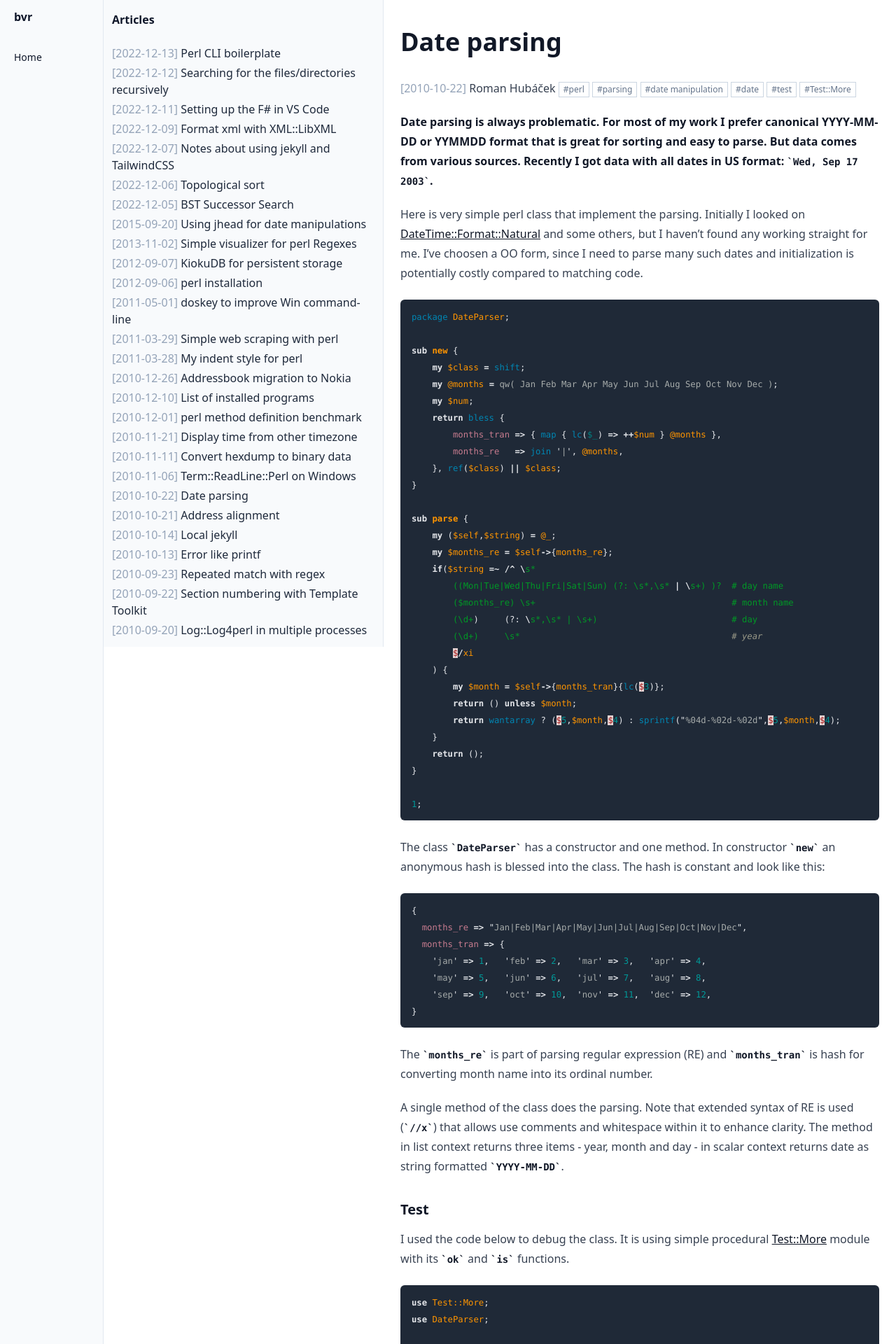
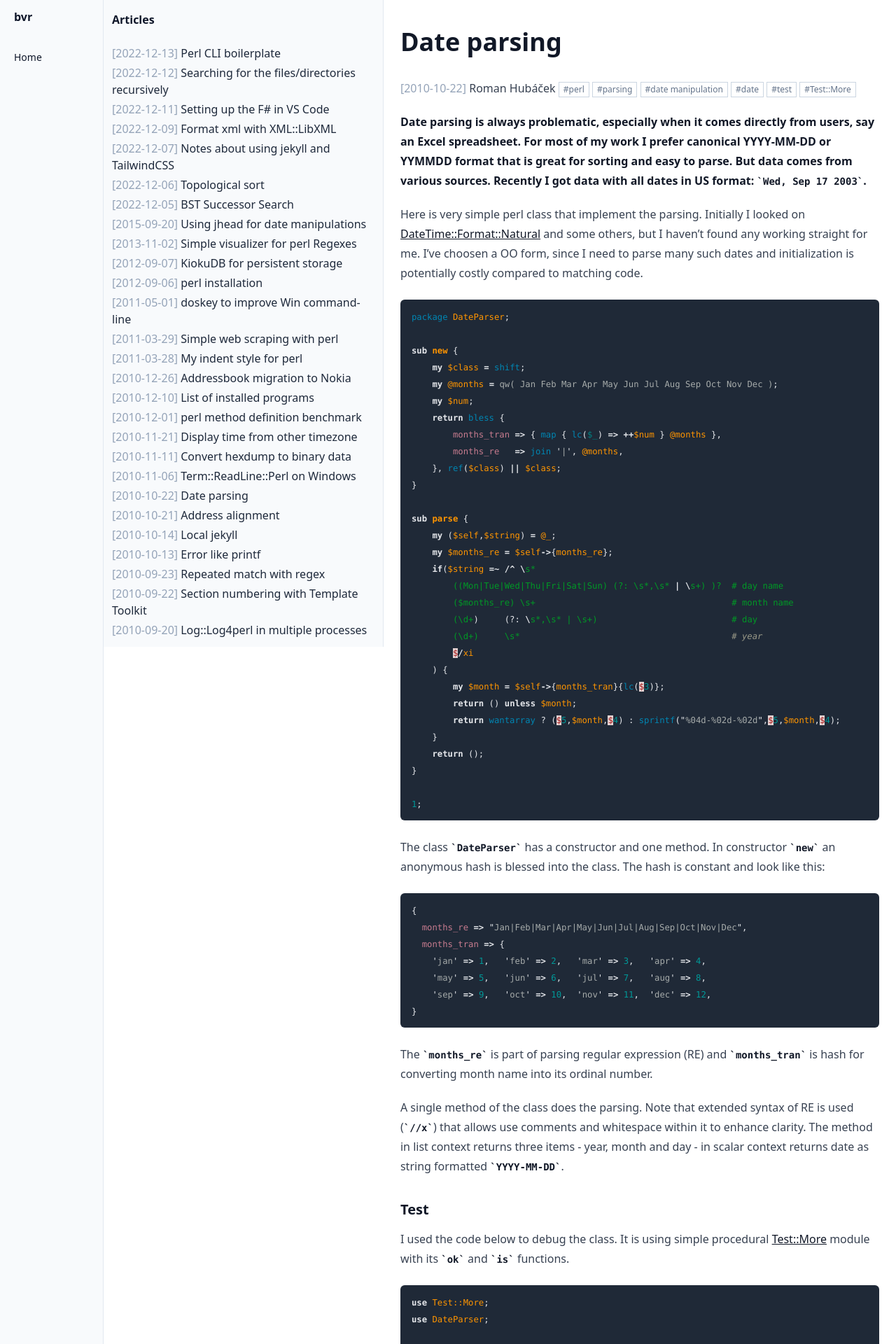
Before and after one commit to bvr/bvr.github.io, a Jekyll site: the page built from _posts/2010-10-22-date-parsing.md, in a window 1280 px wide. Shown: the top 1920 px of the page at 70% size. Built offline with Jekyll 4.4.1, drawn with Linux system fonts in a browser that asks for light colours.

Commit message:
Minor fixes in posts, mostly typos

```diff
--- a/_posts/2010-10-22-date-parsing.md
+++ b/_posts/2010-10-22-date-parsing.md
@@ -10,7 +10,7 @@ tags:
   - test
   - Test::More
 ---
-**Date parsing is always problematic. For most of my work I prefer canonical YYYY-MM-DD or YYMMDD format that is great for sorting and easy to parse. But data comes from various sources.  Recently I got data with all dates in US format: `Wed, Sep 17 2003`.**
+**Date parsing is always problematic, especially when it comes directly from users, say an Excel spreadsheet. For most of my work I prefer canonical YYYY-MM-DD or YYMMDD format that is great for sorting and easy to parse. But data comes from various sources.  Recently I got data with all dates in US format: `Wed, Sep 17 2003`.**
 
 Here is very simple perl class that implement the parsing. Initially I looked
 on [DateTime::Format::Natural][dfn] and some others, but I haven't found any
```
Also changed, not shown: _posts/2010-10-14-local-jekyll.md (+1 -1 lines), _posts/2012-09-06-install-perl.md (+1 -1 lines).
